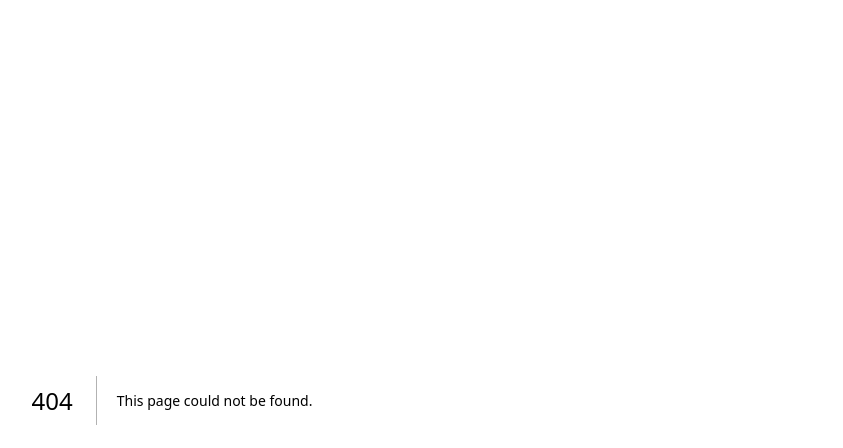
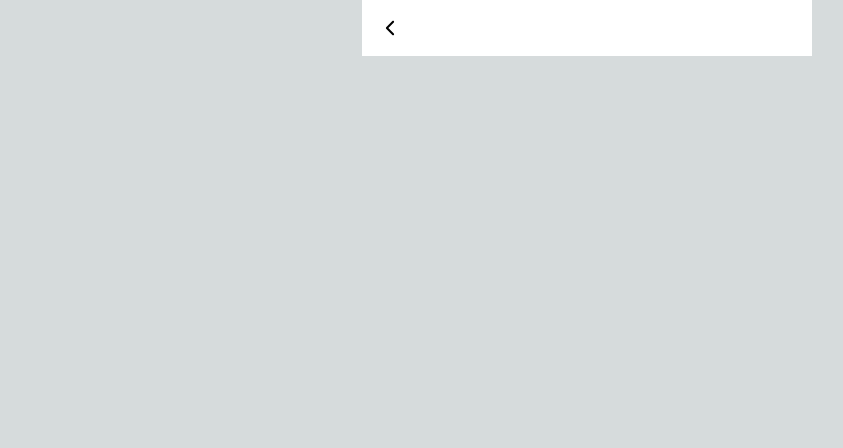
Before and after one commit to yui880/WTWT_WEB, a Next.js app in the folder wtwt-web/: page /post/1 in a window 1280 px wide. Before the commit this address had no page. Shown: the top 448 px of the page, without its empty margins (53-896 px from the left). Built offline with nearby package versions, Linux system fonts and the light colour scheme.

Commit message:
feat: Header 컴포넌트 구현
대부분의 화면에 사용되는 컴포넌트. 뒤로가기 버튼이 기본으로 포함되어 있음

```diff
--- a/wtwt-web/package.json
+++ b/wtwt-web/package.json
@@ -13,7 +13,8 @@
     "next": "14.1.0",
     "prettier": "^3.2.5",
     "react": "^18",
-    "react-dom": "^18"
+    "react-dom": "^18",
+    "react-icons": "^5.0.1"
   },
   "devDependencies": {
     "@types/node": "^20",
--- /dev/null
+++ b/wtwt-web/src/app/post/[id]/page.tsx
@@ -0,0 +1,15 @@
+'use client';
+
+import { usePathname } from 'next/navigation';
+import { Header } from '@component/components/common/Header';
+
+const Post = (props: any) => {
+  const pathname = usePathname();
+  return (
+    <div>
+      <Header goBackButton={true} />
+    </div>
+  );
+};
+
+export default Post;
--- /dev/null
+++ b/wtwt-web/src/components/common/Header/Header.tsx
@@ -0,0 +1,28 @@
+import { IoIosArrowBack } from 'react-icons/io';
+import { useRouter } from 'next/navigation';
+import React from 'react';
+interface HeaderProps {
+  className?: string;
+  label?: string;
+  goBackButton: boolean;
+  rightButton?: () => void;
+}
+
+export const Header = ({ className, label = '', rightButton }: HeaderProps) => {
+  const router = useRouter();
+  const goBackHandler = (e: React.MouseEvent) => {
+    router.back();
+  };
+
+  return (
+    <div
+      className={`flex h-14 w-full flex-row items-center justify-between bg-white px-2 ${className}`}
+    >
+      <button className="flex w-10 items-center justify-center" onClick={goBackHandler}>
+        <IoIosArrowBack size={22} />
+      </button>
+      <div className="text-lg font-semibold">{label}</div>
+      <div className="w-10 bg-primary-main" />
+    </div>
+  );
+};
--- /dev/null
+++ b/wtwt-web/src/components/common/Header/index.tsx
@@ -0,0 +1 @@
+export * from './Header';
```
